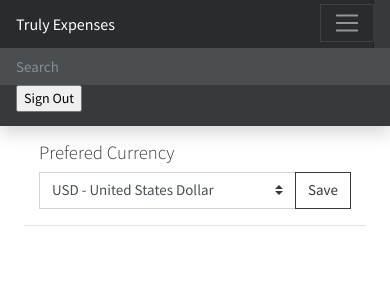
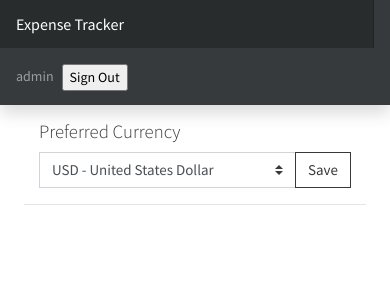
Before and after one commit to vparjunmohan/Django-Expense-Tracker-Webapp, a Django app: page /preferences/ in a window 390 px wide. Shown: the top 300 px of the page. Run offline with Django 3.2, Linux system fonts and the light colour scheme; a user stored in the database is signed in; data comes from the database, SQL or seed files in the repository; both versions use the stored data as it was after the commit; some libraries are stand-ins or nearby versions.

Commit message:
bug fixes

```diff
--- a/templates/base.html
+++ b/templates/base.html
@@ -18,31 +18,23 @@
     <link href="{% static 'css/dashboard.css' %}" rel="stylesheet" />
   </head>
   <body>
-    <header
+    <nav
       class="navbar navbar-dark sticky-top bg-dark flex-md-nowrap p-0 shadow"
     >
       <a class="navbar-brand col-md-3 col-lg-2 me-0 px-3" href="#"
-        >Truly Expenses</a
+        >Expense Tracker</a
       >
-      <button
-        class="navbar-toggler position-absolute d-md-none collapsed"
-        type="button"
-        data-bs-toggle="collapse"
-        data-bs-target="#sidebarMenu"
-        aria-controls="sidebarMenu"
-        aria-expanded="false"
-        aria-label="Toggle navigation"
-      >
-        <span class="navbar-toggler-icon"></span>
-      </button>
-      <input
-        class="form-control form-control-dark w-100"
-        type="text"
-        placeholder="Search"
-        aria-label="Search"
-      />
-      <ul class="navbar-nav px-3">
-        <li class="nav-item text-nowrap">
+
+
+      <ul class="navbar-nav px-3" style="display: flex; flex-direction: row; align-items:center;">
+
+      <li class="nav-item text-nowrap">
+      <a href="" class="nav-link">
+      {{request.user.username}}
+      </a>
+
+      </li>
+        <li class="nav-item text-nowrap mt-3 ml-2">
           <form action="{% url 'logout' %}" method="post">
             {% csrf_token %}
             <input class="text text-capitalize" type="submit" value="Sign out">
@@ -50,7 +42,7 @@
           {% comment %} <a class="nav-link" href="#">Sign out</a> {% endcomment %}
         </li>
       </ul>
-    </header>
+    </nav>
 
     <div class="container-fluid">
       <div class="row">
--- a/templates/expenses/edit-expense.html
+++ b/templates/expenses/edit-expense.html
@@ -56,6 +56,7 @@
             type="date"
             class="form-control form-control-sm"
             name="expense_date"
+            value="{{ values.date | date:'Y-m-d' }}"
           />
         </div>
         <input
--- a/templates/preferences/index.html
+++ b/templates/preferences/index.html
@@ -1,27 +1,31 @@
-{% extends 'base.html' %} {% block content %}
+{% extends 'base.html'%} {% block content %}
 
 <div class="container mt-3">
-  <h5>Prefered Currency</h5>
-	{% include 'partials/_messages.html' %}
-  <form action="{% url 'preferences' %}" method="post">
+  <h5>Preferred Currency</h5>
+  {% include 'partials/_messages.html' %}
+  <form action="{% url 'preferences'%}" method="post">
     {% csrf_token %}
+    <div class="input-group">
+      <select name="currency" class="custom-select" id="inputGroupSelect04">
+        {% if user_preferences.currency%}
+        <option name="currency" selected value="{{user_preferences.currency}}"
+          >{{user_preferences.currency}}</option
+        >
+        {% endif %} {% for currency in currencies %}
 
-    <div class="input-group">
-      <select name='currency' class="custom-select" id="inputGroupSelect04">
-				{% if user_preferences.currency %}
-					<option name="currency" selected value="{{user_preferences.currency}}">{{user_preferences.currency}}</option>
+        <option name="currency" value="{{currency.name}} - {{currency.value}}"
+          >{{currency.name}} - {{currency.value}}
+        </option>
 
-				{% endif %}
-        {% for currency in currencies %}
-        <option name='currency' value="{{currency.name}} - {{currency.value}}">{{currency.name}} - {{currency.value}}</option>
         {% endfor %}
       </select>
       <div class="input-group-append">
-        <input class="btn btn-outline-secondary" type="submit" value="Save"></input>
+        <input class="btn btn-outline-secondary" type="submit" value="Save" />
       </div>
     </div>
   </form>
 </div>
 
 <hr />
-{% endblock content %}
+
+{% endblock %}
--- a/userpreferences/models.py
+++ b/userpreferences/models.py
@@ -4,7 +4,7 @@ from django.contrib.auth.models import User
 
 
 class UserPreference(models.Model):
-    user=models.OneToOneField(to=User, on_delete=models.CASCADE)
+    user=models.OneToOneField(User, on_delete=models.CASCADE)
     currency = models.CharField(max_length=255, blank=True, null=True)
 
     def __str__(self):
--- a/userpreferences/views.py
+++ b/userpreferences/views.py
@@ -1,10 +1,9 @@
-from django.core.checks import messages
 from django.shortcuts import render
-from .models import UserPreference
 import os
 import json
 from django.conf import settings
-from django.contrib import  messages
+from .models import UserPreference
+from django.contrib import messages
 # Create your views here.
 
 
@@ -16,19 +15,17 @@ def index(request):
         data = json.load(json_file)
         for k, v in data.items():
             currency_data.append({'name': k, 'value': v})
+
     exists = UserPreference.objects.filter(user=request.user).exists()
     user_preferences = None
-
     if exists:
         user_preferences = UserPreference.objects.get(user=request.user)
+    if request.method == 'GET':
 
-    if request.method=='GET':
-        # import pdb
-        # pdb.set_trace()
-        context = {'currencies': currency_data, 'user_preferences': user_preferences}
-        return render(request, 'preferences/index.html', context)
+        return render(request, 'preferences/index.html', {'currencies': currency_data,
+                                                        'user_preferences': user_preferences})
+    else:
 
-    else:
         currency = request.POST['currency']
         if exists:
             user_preferences.currency = currency
```
Also changed, not shown: expenses/views.py (+8 -3 lines), db.sqlite3.
